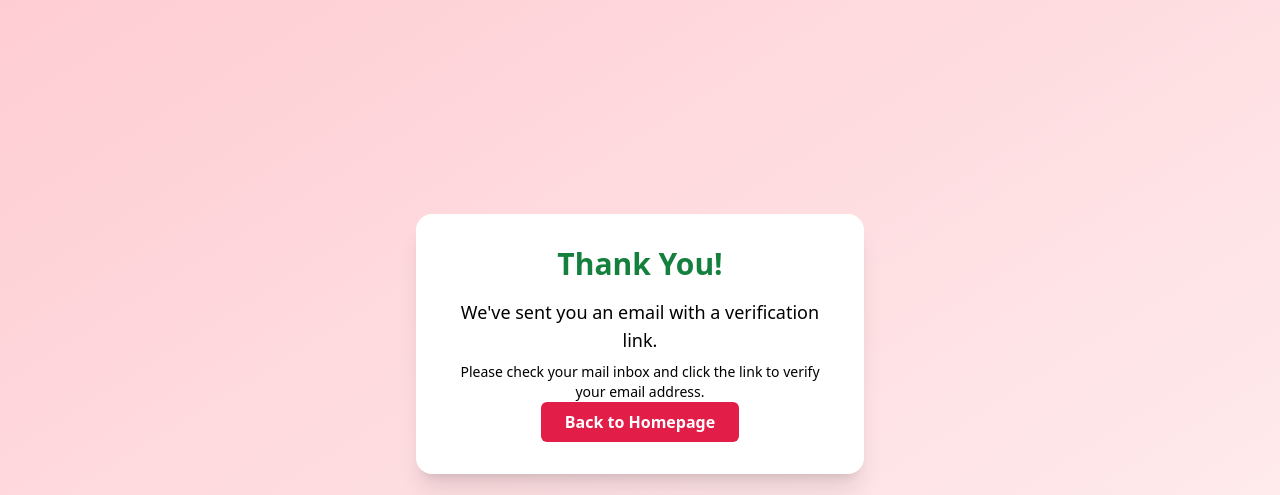
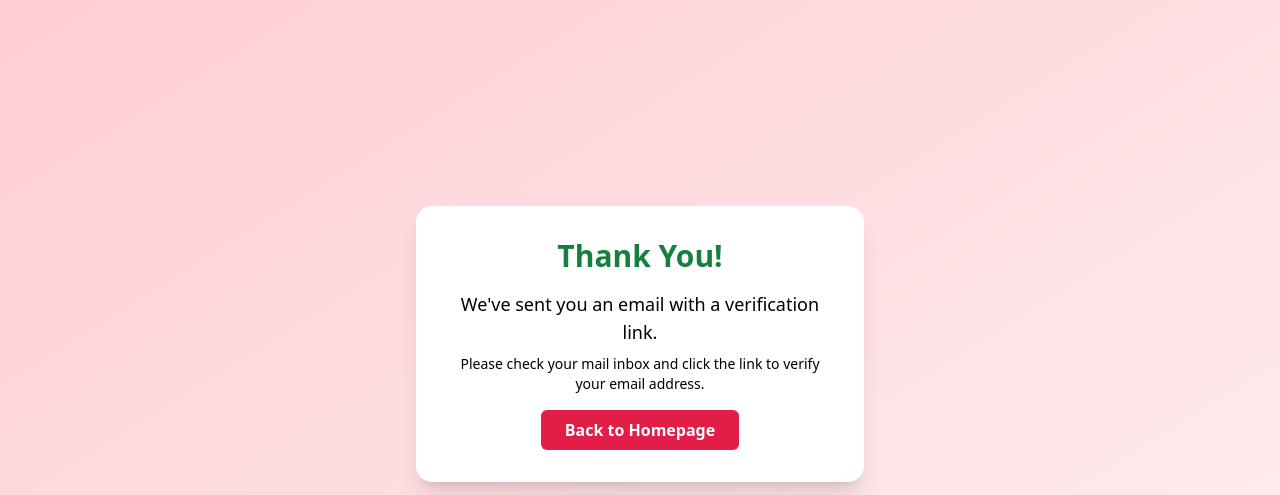
Before and after one commit to archanamd12/VerifyMe, a plain HTML site: page thank.html in a window 1280 px wide. Shown: the top 495 px of the page. Drawn offline with nearby package versions, Linux system fonts and the light colour scheme.

Commit message:
Update thank.html

```diff
--- a/thank.html
+++ b/thank.html
@@ -21,12 +21,12 @@
     <p class="text-sm text-black-500 mt-2">
       Please check your mail inbox and click the link to verify your email address.
     </p>
+    <a
+  href="https://archanamd12.github.io/VerifyMe/"
+  class="inline-block bg-rose-600 hover:bg-rose-700 text-white font-semibold py-2 px-6 rounded-md transition duration-300 mt-4">
+   Back to Homepage
+</a>
 
-    <a
-      href="/"
-      class="inline-block bg-rose-600 hover:bg-rose-700 text-white font-semibold py-2 px-6 rounded-md transition duration-300">
-      Back to Homepage
-    </a>
   </div>
   <br>
   <div class="mb-6 flex justify-center">
```
